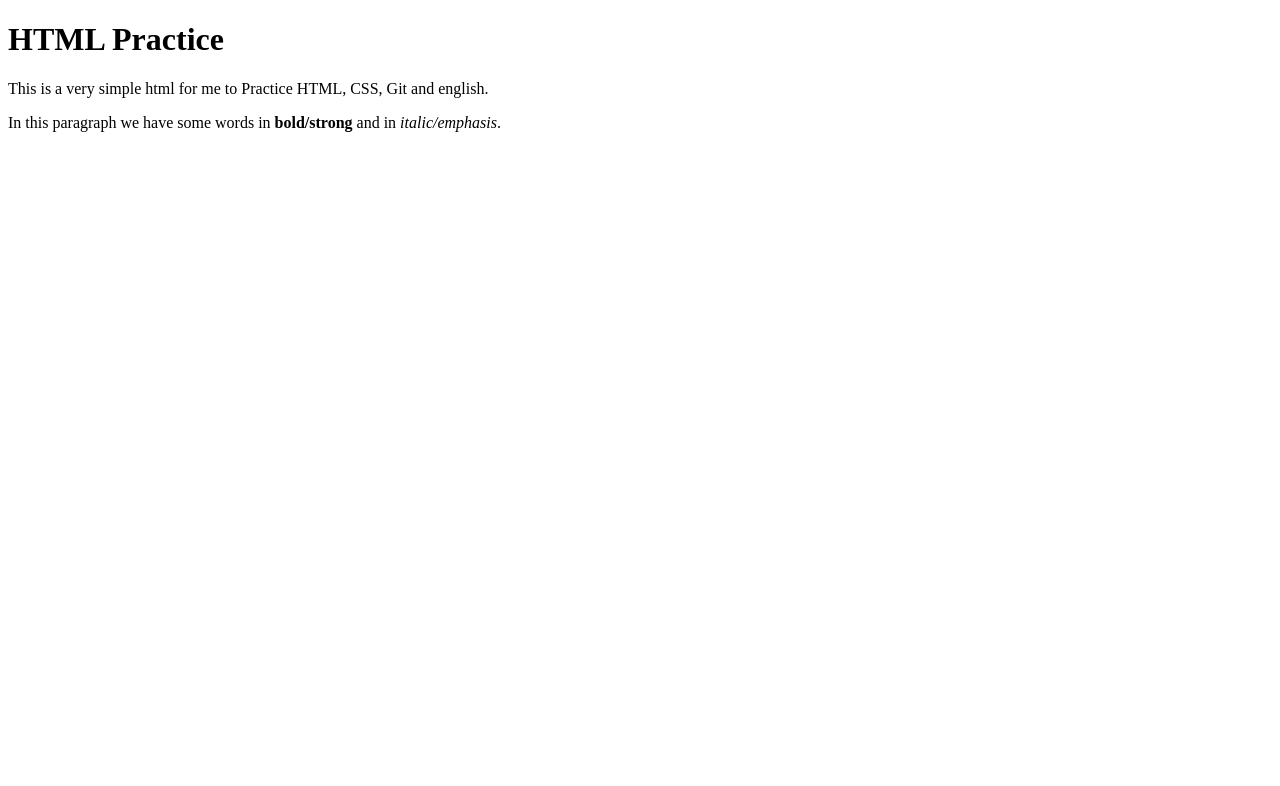
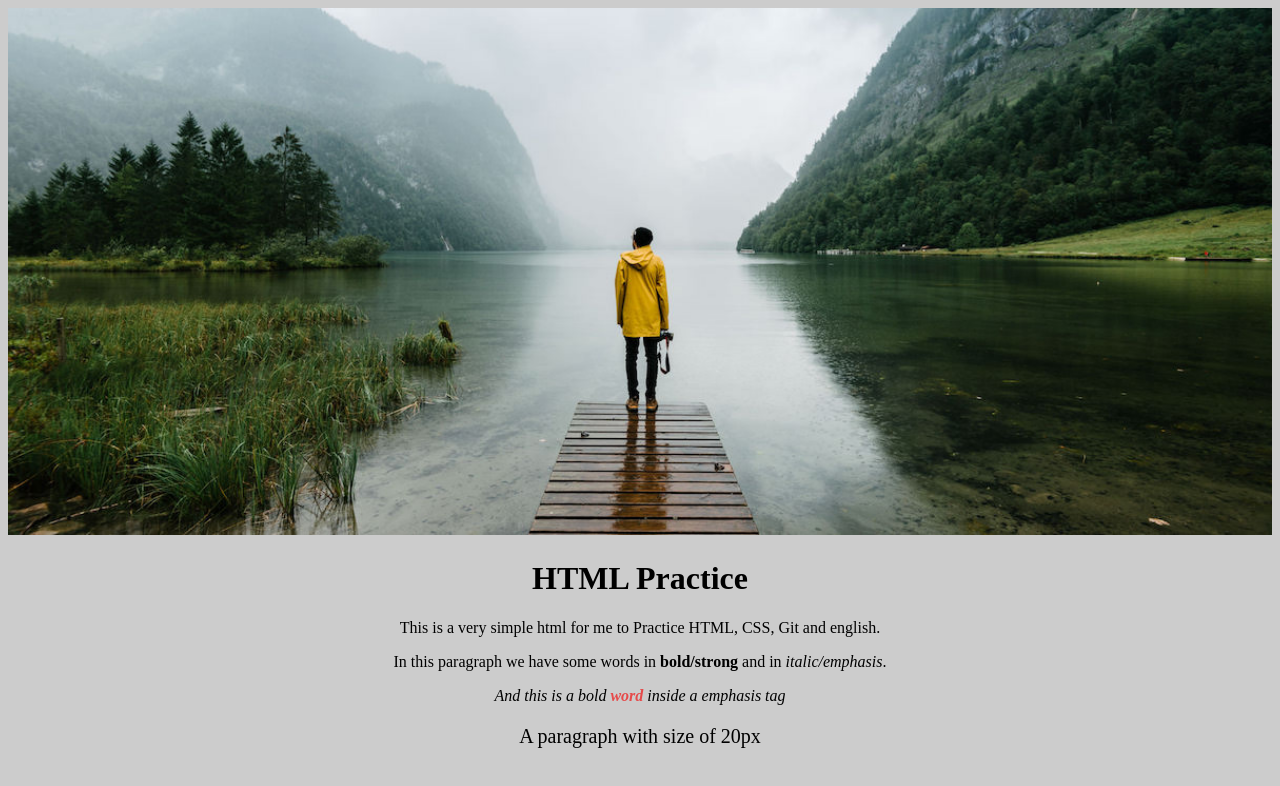
Before and after one commit to jacquelinebf/practice, a plain HTML site: page index.html in a window 1280 px wide. Drawn offline with Linux system fonts and the light colour scheme.

Commit message:
Adding stylesheet and a banner picture

```diff
--- a/index.html
+++ b/index.html
@@ -3,11 +3,15 @@
         <head>
             <meta  charset='UTF-8'>
             <title>HTML Practice</title>
+            <link rel="stylesheet" href="style.css">
         </head>
         <body>
-            <H1>HTML Practice</H1>
+            <img id="banner" src="calm.jpg">
+            <h1 id="main_header">HTML Practice</H1>
             <p>This is a very simple html for me to Practice HTML, CSS, Git and english.</p>
             <p>In this paragraph we have some words in <strong>bold/strong</strong> and in <em>italic/emphasis</em>.</p>
+            <p><em>And this is a bold <strong>word</strong> inside a emphasis tag</em></p>
+            <p id="phrase">A paragraph with size of 20px</p>
         </body>
     </head>
     </html>
--- /dev/null
+++ b/style.css
@@ -0,0 +1,23 @@
+#banner{
+    width: 100%;
+}
+
+body{
+    background-color: #CCCCCC;
+}
+
+#main_header{
+    text-align: center;
+}
+
+p{
+    text-align: center;
+}
+
+em strong{
+    color: rgb(230, 74, 74);
+}
+
+#phrase {
+    font-size: 20px;
+}
```
Also changed, not shown: calm.jpg (added).
